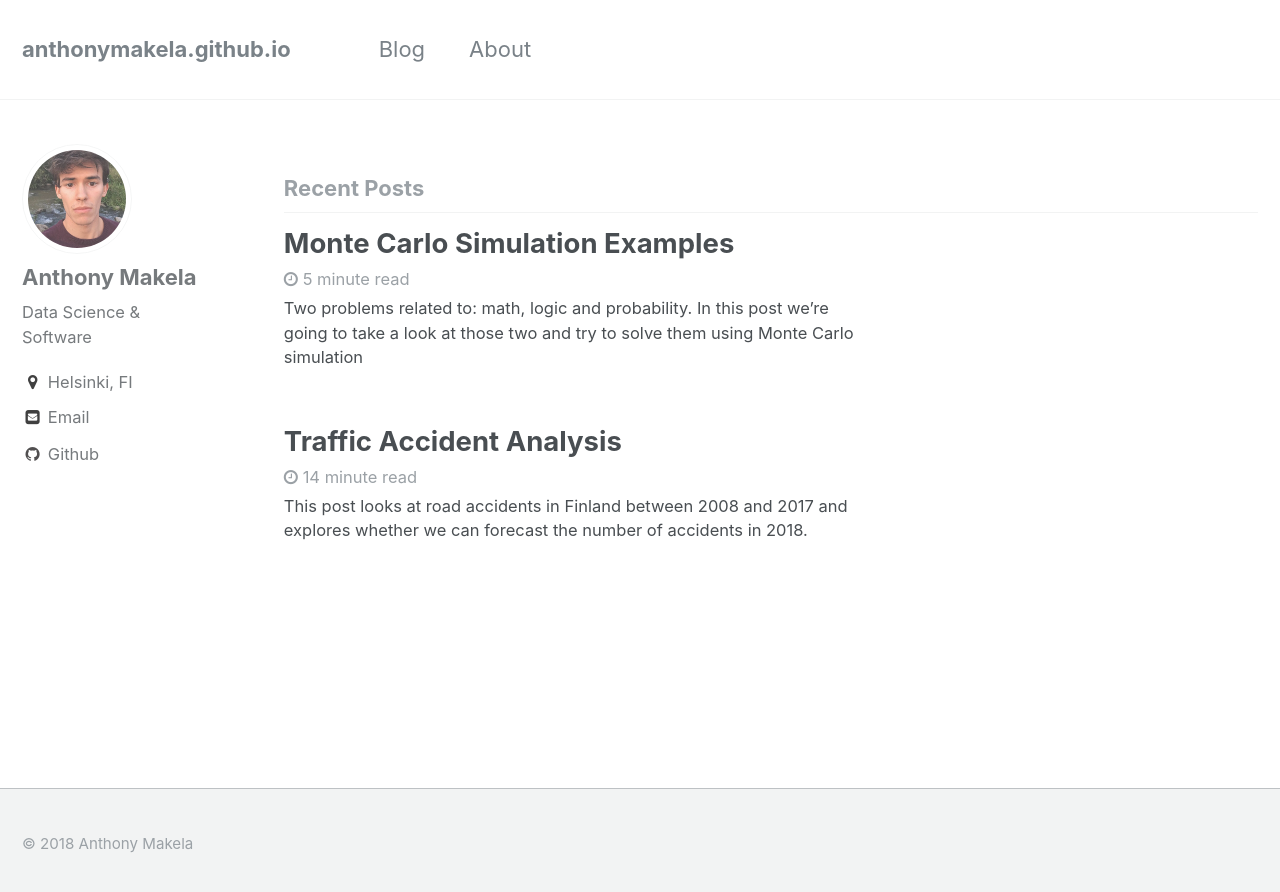
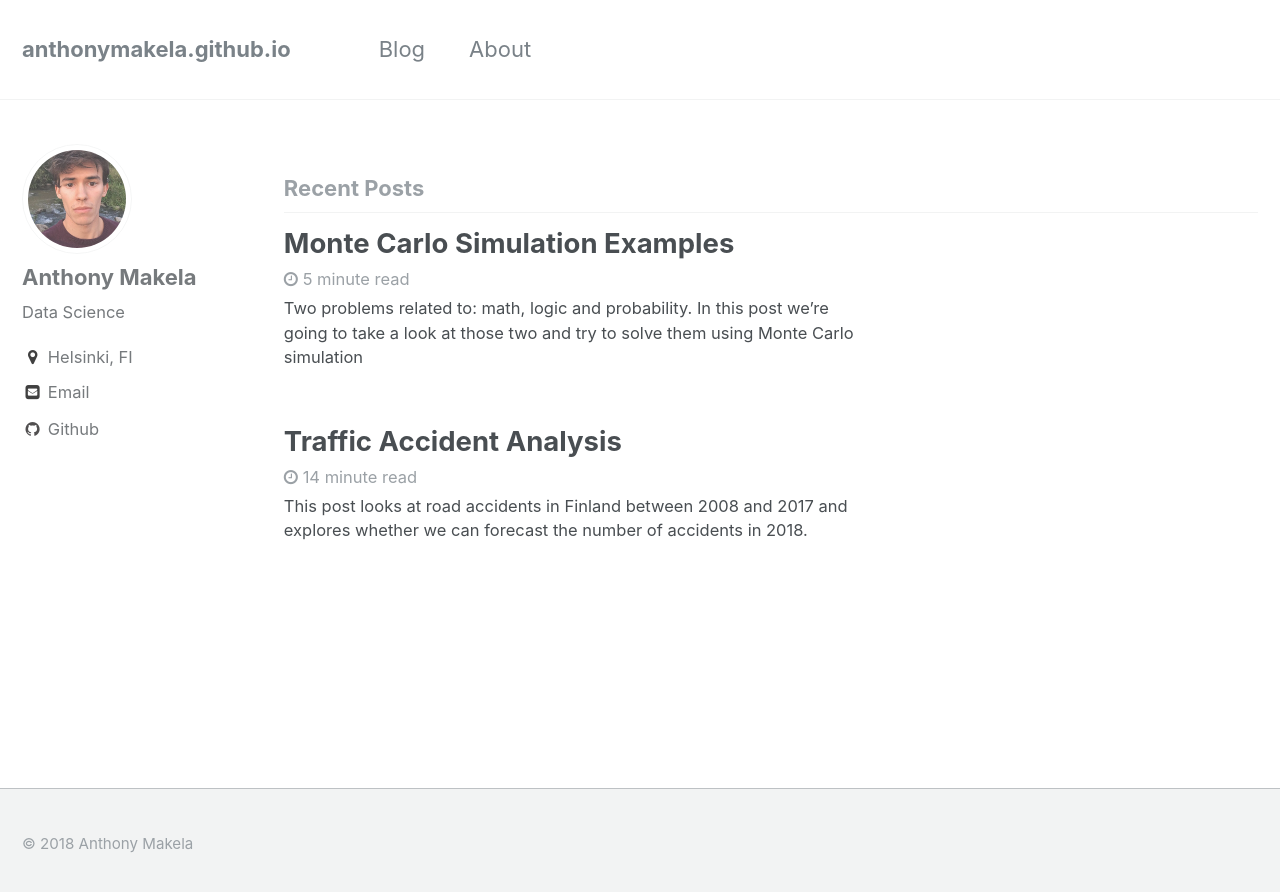
Before and after one commit to anthonymakela/anthonymakela.github.io, a Jekyll site: the page built from index.html, in a window 1280 px wide. Shown: the top 892 px of the page. Built offline with Jekyll 4.4.1, drawn with Linux system fonts in a browser that asks for light colours; the list of posts is cut into pages by our own code.

Commit message:
The Riddler

```diff
--- a/_config.yml
+++ b/_config.yml
@@ -79,7 +79,7 @@ analytics:
 author:
   name             : "Anthony Makela"
   avatar           : "Anthony.jpg"
-  bio              : "Data Science & Software"
+  bio              : "Data Science"
   location         : "Helsinki, FI"
   email            : "anthonymkel@gmail.com"
   uri              :
```
